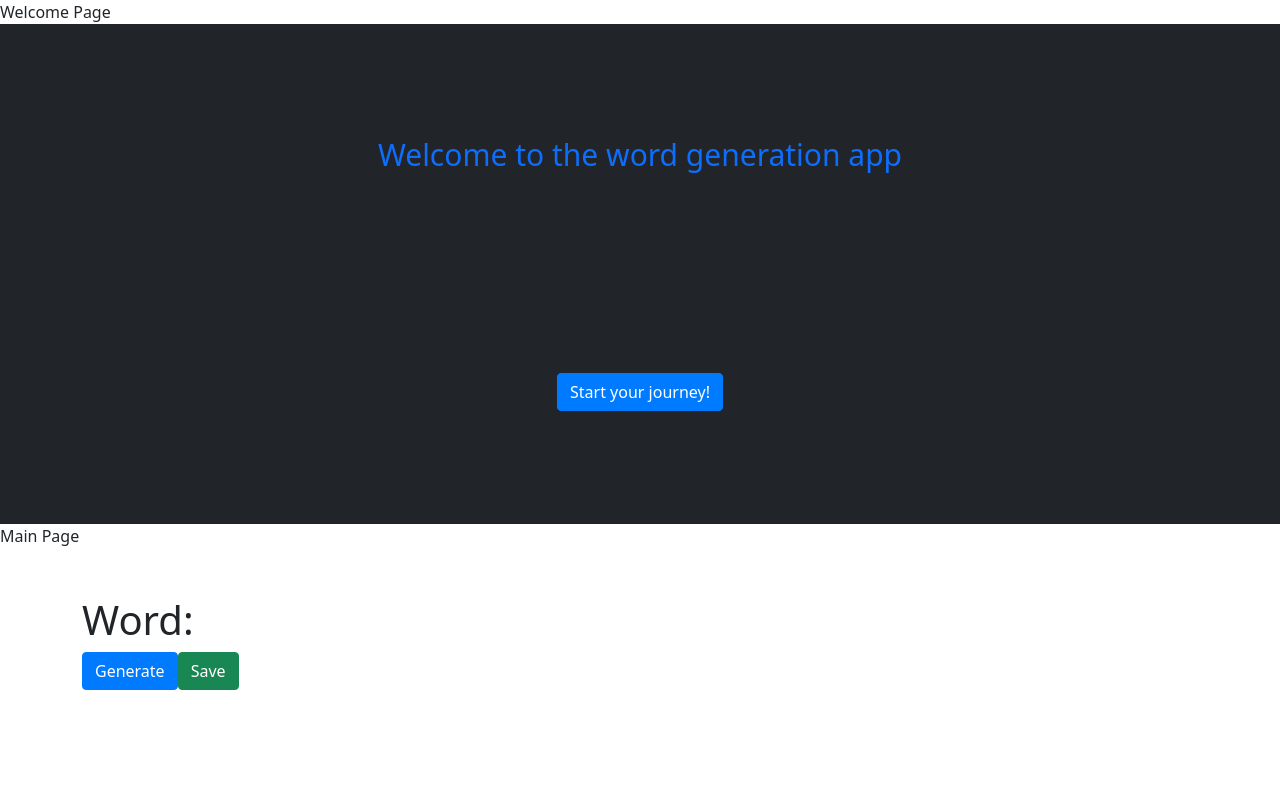
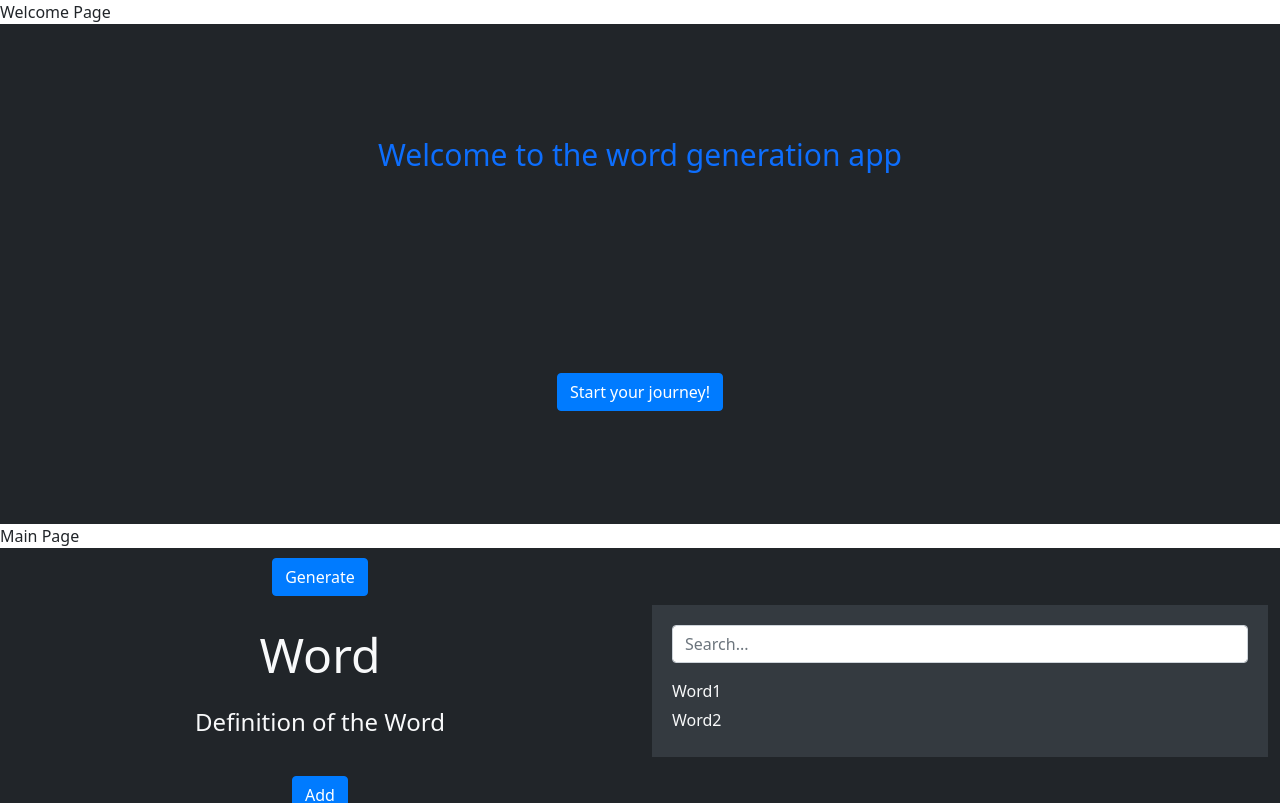
Before and after one commit to SimonHumber/VocabProject, a React (Create React App) app: page / in a window 1280 px wide. Shown: the top 803 px of the page. Built offline with nearby package versions, Linux system fonts and the light colour scheme.

Commit message:
added MainPage component

```diff
--- a/src/MainPage.js
+++ b/src/MainPage.js
@@ -1,31 +1,51 @@
 import React, { useState } from 'react';
-import { Container, Button } from 'react-bootstrap';
+import { Container, Button, Row, Col, Form } from 'react-bootstrap';
+import 'bootstrap/dist/css/bootstrap.min.css';
+import './mainPage.css'
 
 const MainPage = () => {
   const [word, setWord] = useState('');
 
   const generateNewWord = () => {
-    // Replace this with your own logic to generate a new word
-    const newWord = 'ExampleWord';
-    setWord(newWord);
   };
 
   const saveWord = () => {
-    // Replace this with your own logic to save the word
-    // You can save it to an array and display the list on the right-hand side
   };
 
+  // return (
+  //   <Container className="mt-5">
+  //     <h1>Word: {word}</h1>
+  //     <Button variant="primary" onClick={generateNewWord}>
+  //       Generate
+  //     </Button>
+  //     <Button variant="success" className="ml-3" onClick={saveWord}>
+  //       Save
+  //     </Button>
+  //     {/* Add the word list on the right-hand side */}
+  //     {/* Replace this with your own implementation */}
+  //   </Container>
+  // );
   return (
-    <Container className="mt-5">
-      <h1>Word: {word}</h1>
-      <Button variant="primary" onClick={generateNewWord}>
-        Generate
-      </Button>
-      <Button variant="success" className="ml-3" onClick={saveWord}>
-        Save
-      </Button>
-      {/* Add the word list on the right-hand side */}
-      {/* Replace this with your own implementation */}
+    <Container fluid className="main-page-container bg-dark text-light">
+      <Row className="justify-content-center align-items-center main-page-row">
+        <Col className="text-center">
+        <Button variant="primary" className="generate-btn">Generate</Button>
+          <h1 className="word">Word</h1>
+          <p className="definition">Definition of the Word</p>
+          <Button variant="primary" className="add-btn">Add</Button>
+        </Col>
+        <Col>
+          <div className="sidebar">
+            <Form className="search-bar mb-3">
+              <Form.Control type="text" placeholder="Search..." />
+            </Form>
+            <ul className="word-list">
+              <li>Word1</li>
+              <li>Word2</li>
+            </ul>
+          </div>
+        </Col>
+      </Row>
     </Container>
   );
 };
```
